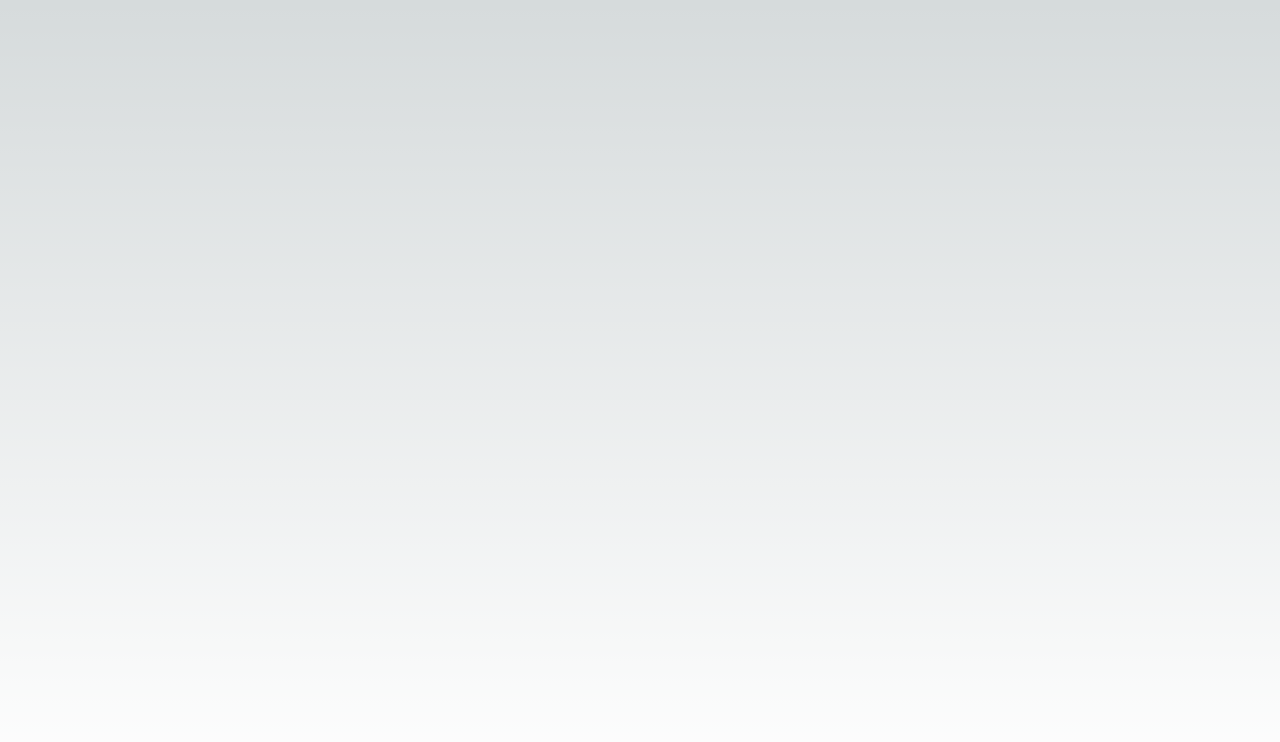
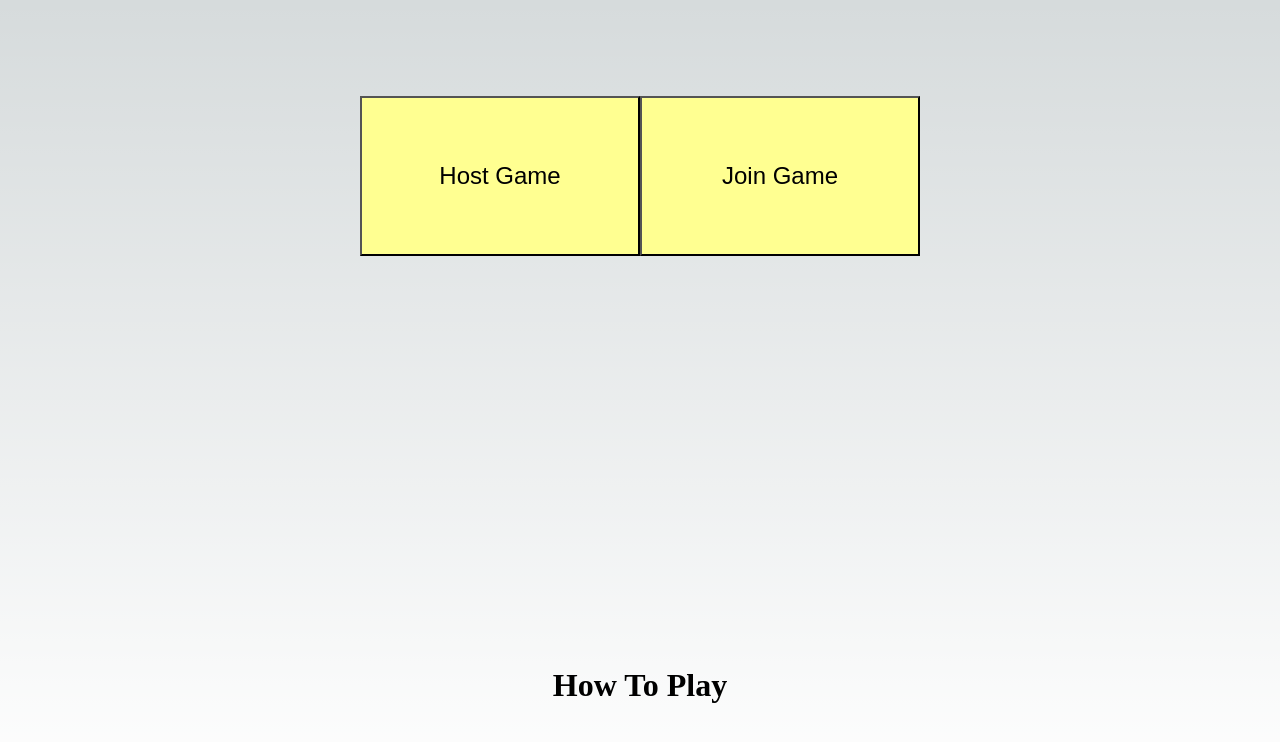
Before and after one commit to jordannapoleon/Chameleon_Clone, a Next.js app: page / in a window 1280 px wide. Shown: the top 742 px of the page. Built offline with nearby package versions, Linux system fonts and the light colour scheme.

Commit message:
Organized page structure // created buttons that will lead to >> Pre Game Lobby or Lobby List

```diff
--- /dev/null
+++ b/pages/Home/Home.js
@@ -0,0 +1,21 @@
+import React from "react";
+
+//Styling
+import css from '@/styles/HomePage.module.css'
+
+const HomePage = () => {
+    return (
+        <>
+            <div className={`${css.ButtonContainer}`}>
+                <button className={`${css.button}`} >Host Game</button>
+                <button className={`${css.button}`}>Join Game</button>
+            </div>
+            <div className={`${css.HowToPlay}`}>
+                <h1> How To Play</h1>
+            </div>
+        </>
+
+    )
+};
+
+export default HomePage
--- a/pages/_app.js
+++ b/pages/_app.js
@@ -1,5 +1,9 @@
 import '@/styles/globals.css'
+import { useState } from 'react'
 
 export default function App({ Component, pageProps }) {
+
+  // const [isLoading, setIsLoading] = useState(false);
+
   return <Component {...pageProps} />
 }
--- /dev/null
+++ b/pages/components/Layout/Footer.js
@@ -0,0 +1,7 @@
+const Footer = () => {
+    return (
+        null
+    )
+};
+
+export default Footer;
--- /dev/null
+++ b/pages/components/Layout/Header.js
@@ -0,0 +1,7 @@
+const Header = () => {
+    return (
+        null
+    )
+};
+
+export default Header;
--- /dev/null
+++ b/pages/components/Layout/Layout.js
@@ -0,0 +1,13 @@
+//Libraries
+import React, { useEffect, useState } from "react";
+//Pages
+import Header from "./Header";
+import Footer from "./Footer";
+//Styling
+const Layout = ({ children }) => {
+    <Header />
+    {children}
+    <Footer />
+};
+
+export default Layout;
--- a/pages/index.js
+++ b/pages/index.js
@@ -1,11 +1,16 @@
-import Head from 'next/head'
-import Image from 'next/image'
-import { Inter } from 'next/font/google'
-import styles from '@/styles/Home.module.css'
-
-const inter = Inter({ subsets: ['latin'] })
+import Head from 'next/head';
+import { useEffect, useContext, useState } from 'react';
+import { appContext } from "./_app";
+import Layout from './components/Layout/Layout';
+import styles from '@/styles/Home.module.css';
+import HomePage from './Home/Home.js';
 
 export default function Home() {
+
+  // const { isLoading, setIsLoading } = useContext(appContext);
+
+
+
   return (
     <>
       <Head>
@@ -14,9 +19,13 @@ export default function Home() {
         <meta name="viewport" content="width=device-width, initial-scale=1" />
         <link rel="icon" href="/favicon.ico" />
       </Head>
-      <main className={`${styles.main} ${inter.className}`}>
+        <>
+          <main className={`${styles.main}`}>
+            <HomePage />
+          </main>
+        </>
 
-      </main>
+
     </>
   )
 }
--- /dev/null
+++ b/styles/HomePage.module.css
@@ -0,0 +1,21 @@
+.button {
+    width: 35vh;
+    height: 20vh;
+    font-size: 3vh;
+    color: rgb(0, 0, 0);
+    background-color: rgb(255, 255, 145);
+}
+.button:hover {
+    color: rgb(255, 255, 145);
+    background-color: rgb(180, 255, 181);
+}
+.ButtonContainer{
+    display: flex;
+    flex-direction: row;
+    justify-content: space-between;
+
+}
+
+.HowToPlay{
+
+}
```
